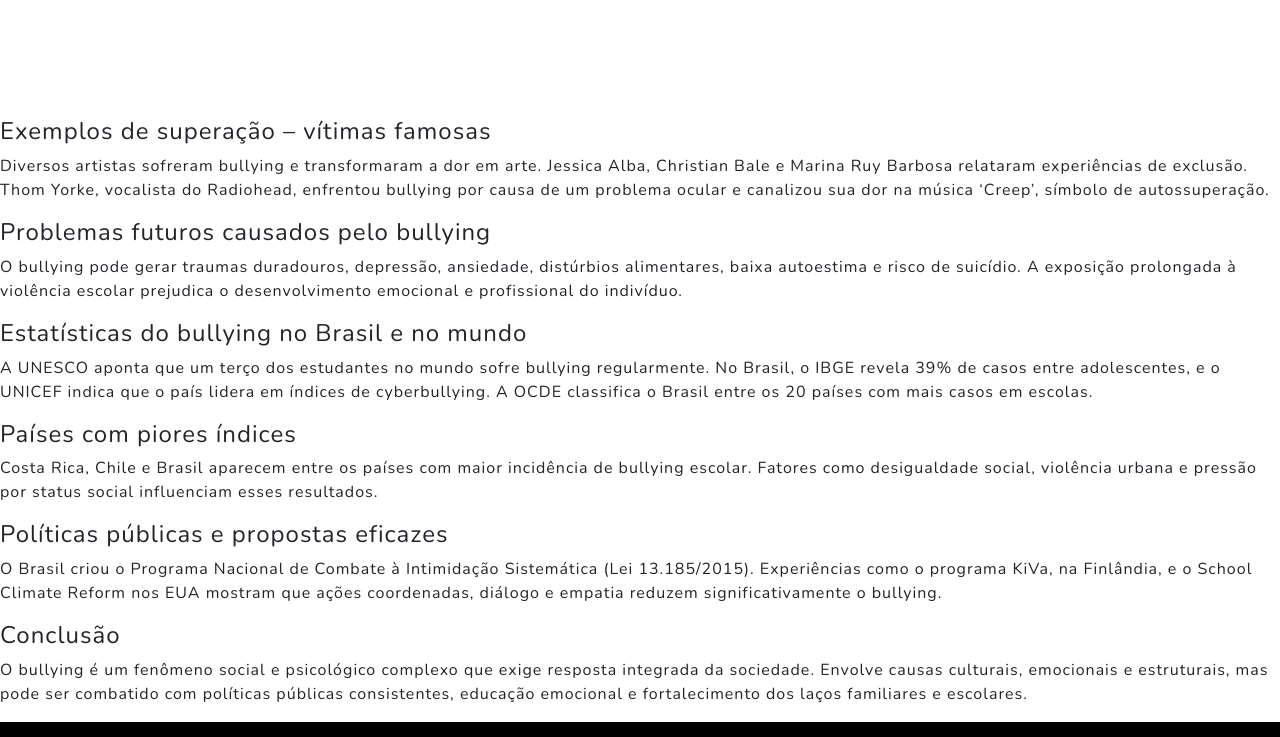
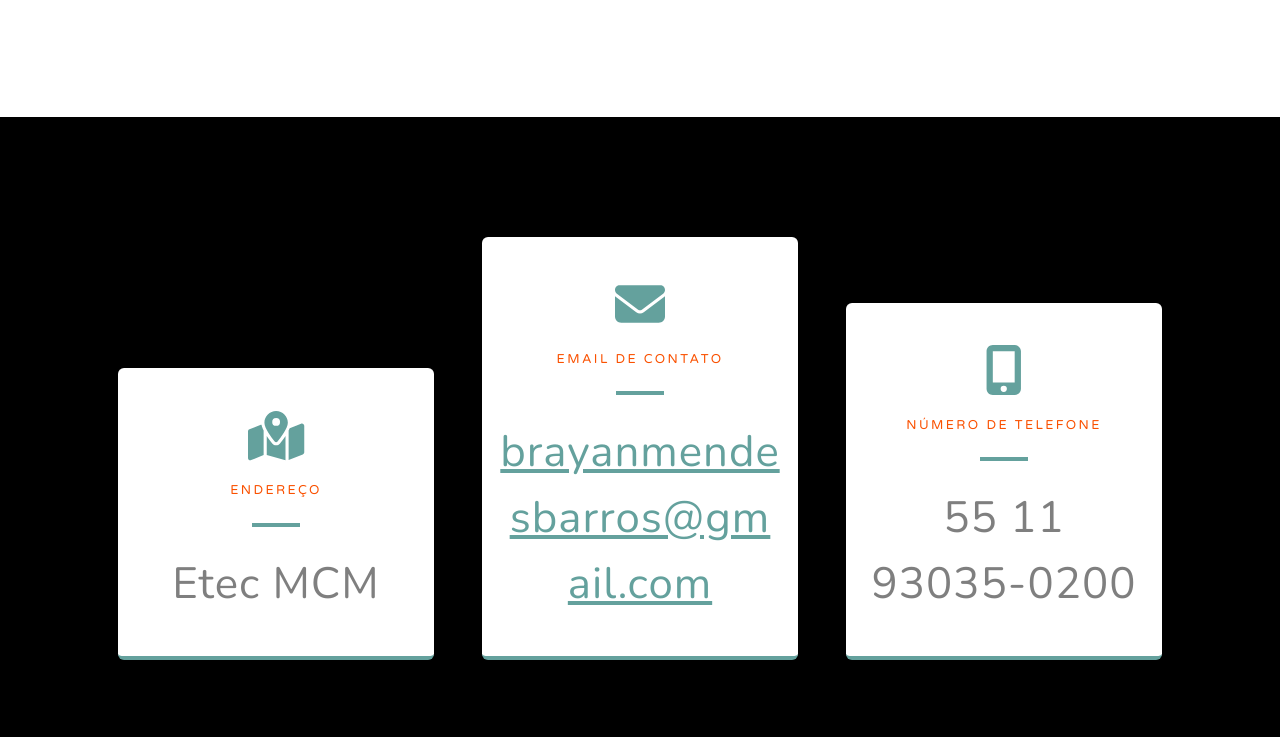
Before and after one commit to Gufonteszm/site-de-portugu-s, a plain HTML site: page index.html in a window 1280 px wide. Shown: the part 3290-4027 px from the top of the page. Drawn offline with nearby package versions, Linux system fonts and the light colour scheme.

Commit message:
Add files via upload

```diff
--- a/index.html
+++ b/index.html
@@ -20,16 +20,16 @@
         <!-- Navigation-->
         <nav class="navbar navbar-expand-lg navbar-light fixed-top" id="mainNav">
             <div class="container px-4 px-lg-5">
-                <a class="navbar-brand text-orange" href="#about">Bullying</a>
+                <a class="navbar-brand text-orange" href="#Sobre">Bullying</a>
                 <button class="navbar-toggler navbar-toggler-right" type="button" data-bs-toggle="collapse" data-bs-target="#navbarResponsive" aria-controls="navbarResponsive" aria-expanded="false" aria-label="Toggle navigation">
                     Menu
                     <i class="fas fa-bars"></i>
                 </button>
                 <div class="collapse navbar-collapse" id="navbarResponsive">
                     <ul class="navbar-nav ms-auto">
-                        <li class="nav-item"><a class="nav-link" href="#about">O que é</a></li>
+                        <li class="nav-item"><a class="nav-link" href="#Sobre">O que é</a></li>
                         <li class="nav-item"><a class="nav-link" href="#projects">Tipos</a></li>
-                        <li class="nav-item"><a class="nav-link" href="#signup">Contato</a></li>
+                        <li class="nav-item"><a class="nav-link" href="#Contato">Contato</a></li>
                         <li class="nav-item"><a class="nav-link" href="jogo.html">Quiz sobre bullying</a></li>
                     </ul>
                 </div>
@@ -120,61 +120,6 @@
                     </div>
             </section>
 
-
-                <section class="exemplos" id="exemplos">
-                    <h4 class="exemplos-text">
-                        Exemplos de superação – vítimas famosas
-                    </h4>
-                    <p>
-                        Diversos artistas sofreram bullying e transformaram a dor em arte. Jessica Alba, Christian Bale e Marina Ruy Barbosa relataram experiências de exclusão. Thom Yorke, vocalista do Radiohead, enfrentou bullying por causa de um problema ocular e canalizou sua dor na música ‘Creep’, símbolo de autossuperação.
-                    </p>
-                </section>
-
-                <section>
-                    <h4 class="problemas" id="problemas">
-                        Problemas futuros causados pelo bullying
-                    </h4>
-                    <p>
-                        O bullying pode gerar traumas duradouros, depressão, ansiedade, distúrbios alimentares, baixa autoestima e risco de suicídio. A exposição prolongada à violência escolar prejudica o desenvolvimento emocional e profissional do indivíduo.
-                    </p>
-                </section>
-
-                <section>
-                    <h4 class="" id="">
-                        Estatísticas do bullying no Brasil e no mundo
-                    </h4>
-                    <p>
-                        A UNESCO aponta que um terço dos estudantes no mundo sofre bullying regularmente. No Brasil, o IBGE revela 39% de casos entre adolescentes, e o UNICEF indica que o país lidera em índices de cyberbullying. A OCDE classifica o Brasil entre os 20 países com mais casos em escolas.
-                    </p>
-                </section>
-
-                <section>
-                    <h4 class="" id="">
-                        Países com piores índices
-                    </h4>
-                    <p>
-                        Costa Rica, Chile e Brasil aparecem entre os países com maior incidência de bullying escolar. Fatores como desigualdade social, violência urbana e pressão por status social influenciam esses resultados.
-                    </p>
-                </section>
-
-                <section>
-                    <h4 class="" id="">
-                        Políticas públicas e propostas eficazes
-                    </h4>
-                    <p>
-                        O Brasil criou o Programa Nacional de Combate à Intimidação Sistemática (Lei 13.185/2015). Experiências como o programa KiVa, na Finlândia, e o School Climate Reform nos EUA mostram que ações coordenadas, diálogo e empatia reduzem significativamente o bullying.
-                    </p>
-                </section>
-
-                <section>
-                    <h4 class="" id="">
-                        Conclusão
-                    </h4>
-                    <p>
-                        O bullying é um fenômeno social e psicológico complexo que exige resposta integrada da sociedade. Envolve causas culturais, emocionais e estruturais, mas pode ser combatido com políticas públicas consistentes, educação emocional e fortalecimento dos laços familiares e escolares.
-                    </p>
-                </section>
-            </main>
         <!-- Signup-->
 
 
@@ -188,7 +133,7 @@
                         <div class="card py-4 h-100">
                             <div class="card-body text-center">
                                 <i class="fas fa-map-marked-alt text-primary mb-2"></i>
-                                <h4 class="text-uppercase m-0">adress</h4>
+                                <h4 class="text-uppercase m-0">Endereço</h4>
                                 <hr class="my-4 mx-auto" />
                                 <div class="small text-black-50">Etec MCM</div>
                             </div>
@@ -200,7 +145,7 @@
                                 <i class="fas fa-envelope text-primary mb-2"></i>
                                 <h4 class="text-uppercase m-0">Email de contato</h4>
                                 <hr class="my-4 mx-auto" />
-                                <div class="small text-black-50"><a href="#!">brayanmendesbarros@gmail.com</a></div>
+                                <div class="small text-black-50"><a href="#Contato">brayanmendesbarros@gmail.com</a></div>
                             </div>
                         </div>
                     </div>
```
